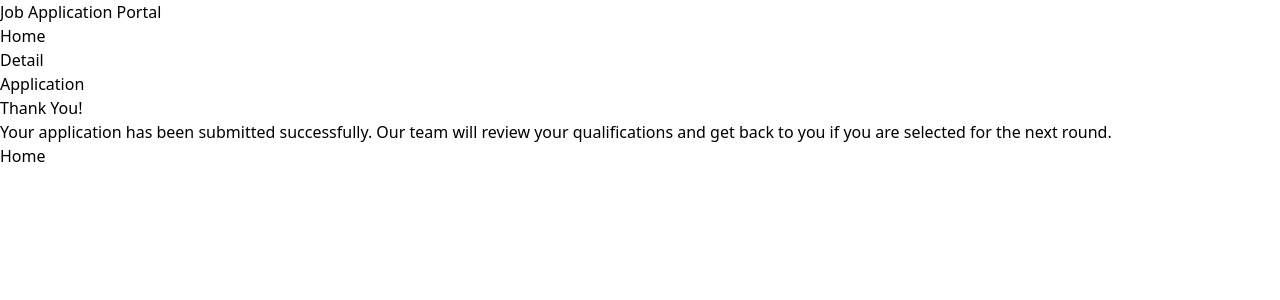
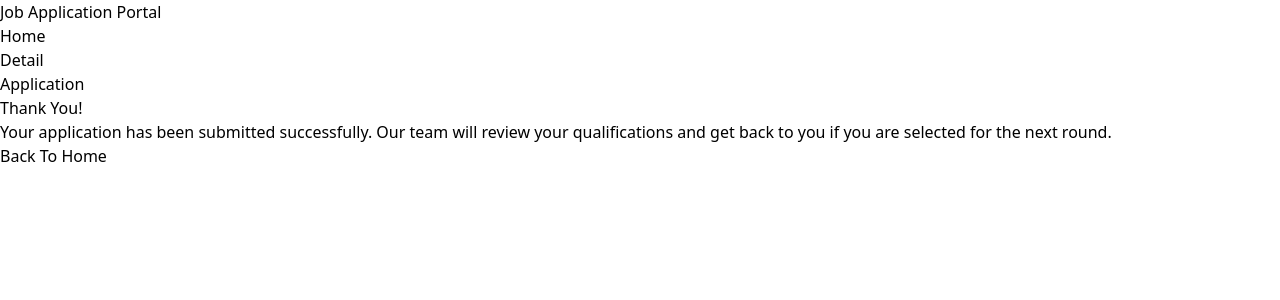
Before and after one commit to Princerajsdv81/Prince_Raj, a React (Vite) app: page /thankYou in a window 1280 px wide. Shown: the top 300 px of the page. Built offline with nearby package versions, Linux system fonts and the light colour scheme.

Commit message:
Added navigate to apply now button

```diff
--- a/src/components/JobDetail.jsx
+++ b/src/components/JobDetail.jsx
@@ -1,5 +1,6 @@
 import React, { useState } from 'react'
-import { Link } from 'react-router-dom';
+import { Link, useNavigate } from 'react-router-dom';
+import ApplicationForm from './ApplicationForm';
 
 
 
@@ -34,9 +35,12 @@ const allJobData=[
 },
 ]
 const JobDetail = () => {
+
+
   let [filterLocation,setFilterLocation]=useState("");
   let [filterTitle,setFilterTitle]=useState("");
-
+  // this hook  is for navigation from one page to another.
+  let navigate=useNavigate()
   const filterJobs=allJobData.filter((job)=>{
    const mathchedLocation=filterLocation?job.location===filterLocation:true;
    const matchedTitle=filterTitle?job.title===filterTitle:true;
@@ -99,7 +103,7 @@ const JobDetail = () => {
                   <p>{job.description}
                   </p>
                   {/* Added apply button on cards of job details */}
-                  <button className='relative bg-blue-500 w-[6rem] h-[2rem] rounded-2xl  mt-6 mb-2'>Apply Now
+                  <button onClick={()=>navigate("/applicationForm")} className='relative bg-blue-500 w-[6rem] h-[2rem] rounded-2xl  mt-6 mb-2'>Apply Now
                   </button>
                 </div>
        </div>
--- a/src/components/ThankYou.jsx
+++ b/src/components/ThankYou.jsx
@@ -13,7 +13,7 @@ const ThankYou = () => {
       </p>
     <div>
       {/* After successfull submission go back to home page. */}
-      <Link to='/'>Home</Link>
+      <Link to='/' className="bg-slate-400 items-center ml-[39vw]">Back To Home </Link>
     </div>
     </div>
   );
```
